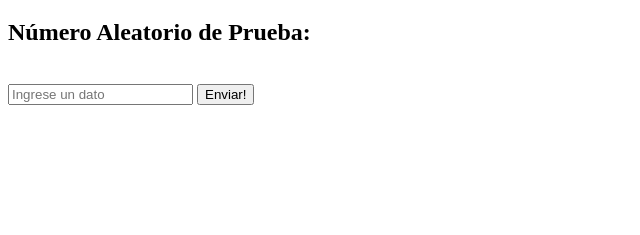
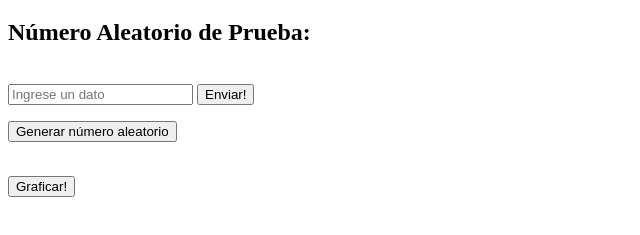
Before and after one commit to nicolasae/WebSocket, a website: page public/index.html in a window 1280 px wide. Shown: the part 61-296 px from the top of the page, without its empty margins (0-640 px from the left). Drawn offline with nearby package versions, Linux system fonts and the light colour scheme; no server answers.

Commit message:
se estan implementando los botones

```diff
--- a/public/index.html
+++ b/public/index.html
@@ -15,6 +15,9 @@
         <form onsubmit="return addMessage(this)">
         <input type="text" id="numero" placeholder="Ingrese un dato">
         <input type="submit" value="Enviar!">
+        <p><button type="button" onclick="addMessage()">Generar número aleatorio</button></p>
+        <br/>
+        <input type="submit" value="Graficar!">
 
         </form>
         <!--
```
